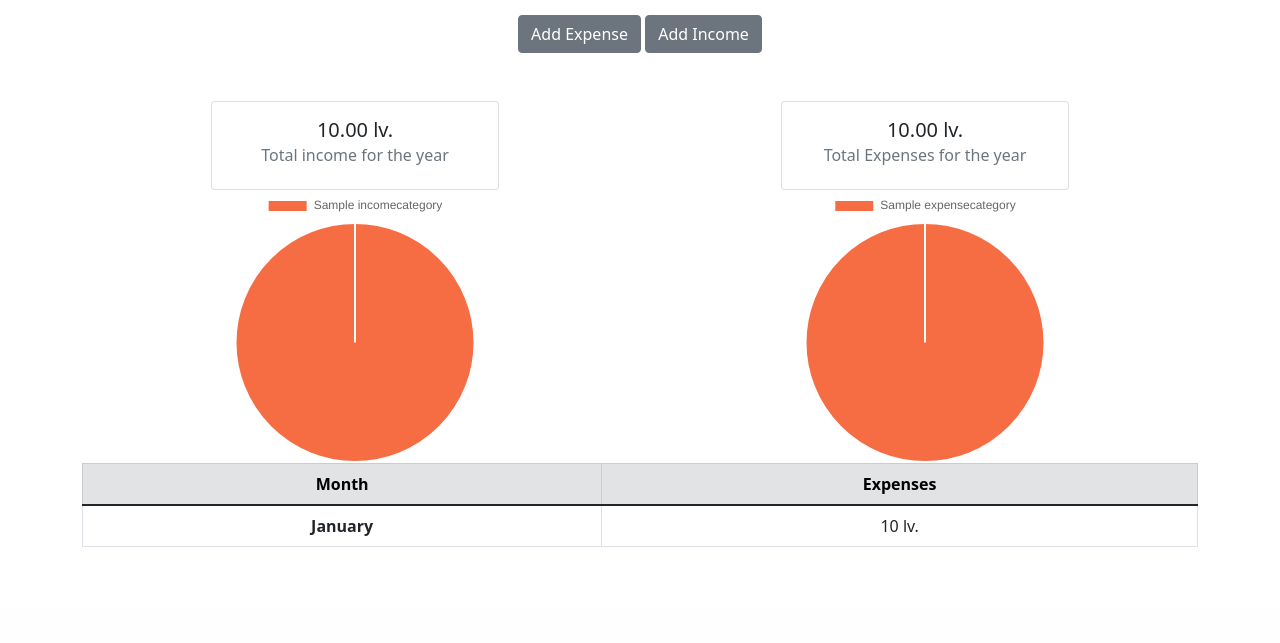
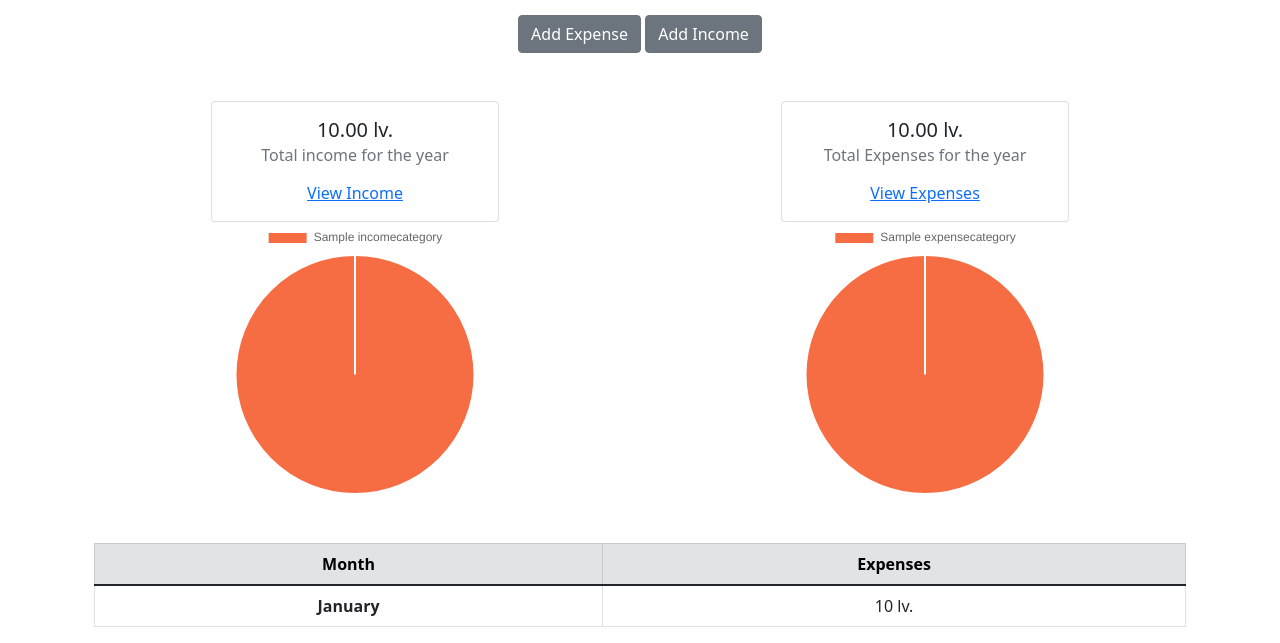
Before and after one commit to kzborisov/squandered, a Django app: page / in a window 1280 px wide. Shown: the part 191-834 px from the top of the page. Before the commit the page ends 738 px from the top, so only its background shows below. Run offline with Django 4.2, Linux system fonts and the light colour scheme; a user stored in the database is signed in; tables that the repository leaves empty hold one stand-in row (values such as "Sample post").

Commit message:
Added income/expense details button

```diff
--- a/templates/main/index.html
+++ b/templates/main/index.html
@@ -30,10 +30,11 @@
                         <h5 class="card-title">{{ total_income|floatformat:2 }} lv.</h5>
                         <h6 class="card-subtitle mb-2 text-muted">Total income for the year</h6>
                         <p class="card-text"></p>
-                            {#                            <a href="#" class="card-link">Card link</a>#}
+                        <a href="#" class="card-link">View Income</a>
                     </div>
                 </div>
                 <canvas id="pie-chart-income"></canvas>
+
             </div>
             <div class="col-sm">
                 <div class="card" style="width: 18rem; margin: 0 auto;">
@@ -41,18 +42,18 @@
                         <h5 class="card-title">{{ total_spent|floatformat:2 }} lv.</h5>
                         <h6 class="card-subtitle mb-2 text-muted">Total Expenses for the year</h6>
                         <p class="card-text"></p>
-                            {#                            <a href="#" class="card-link">Card link</a>#}
+                        <a href="#" class="card-link">View Expenses</a>
                     </div>
                 </div>
                 <canvas id="pie-chart-expense"></canvas>
             </div>
-            </div>
+
         </div>
     {% endif %}
 
     {# TOTAL INCOME/EXPENSE PER MONTH #}
     {% if user.is_authenticated %}
-        <div class="container" style="text-align:center;">
+        <div class="container mt-5" style="text-align:center;">
             <div class="row justify-content-center">
                 <div class="col-sm">
                     <table class="table table-responsive table-bordered">
```
Lines whose indentation alone changed are shown as unchanged.
